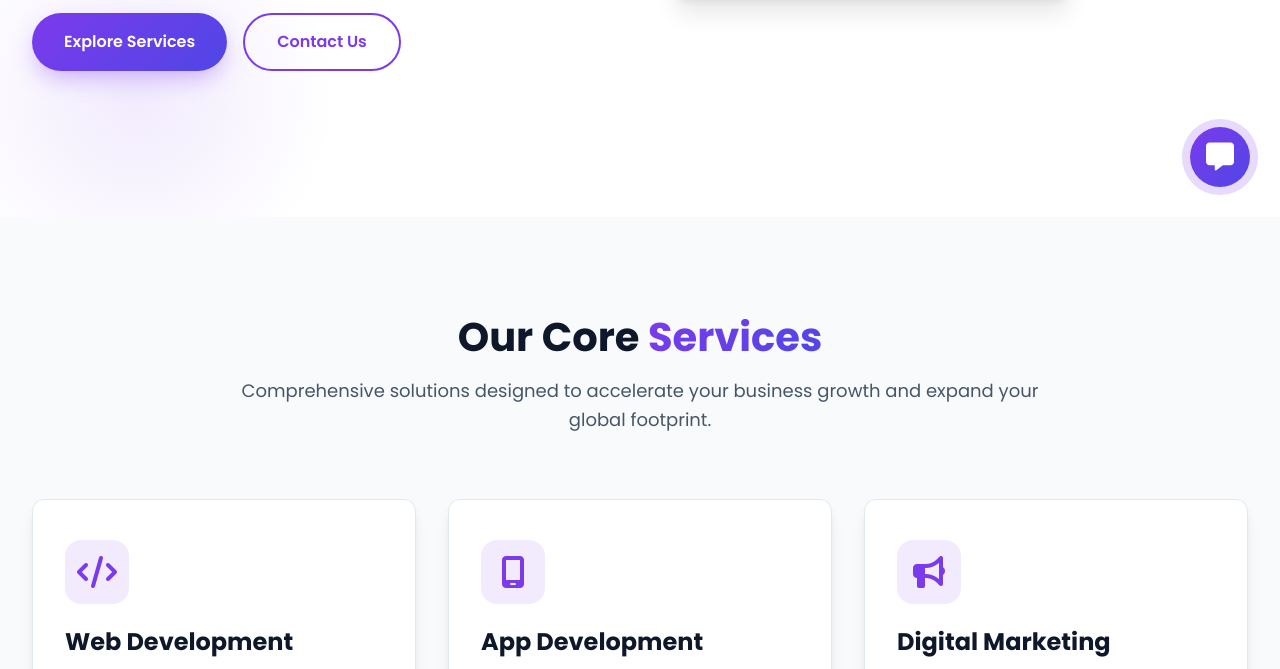
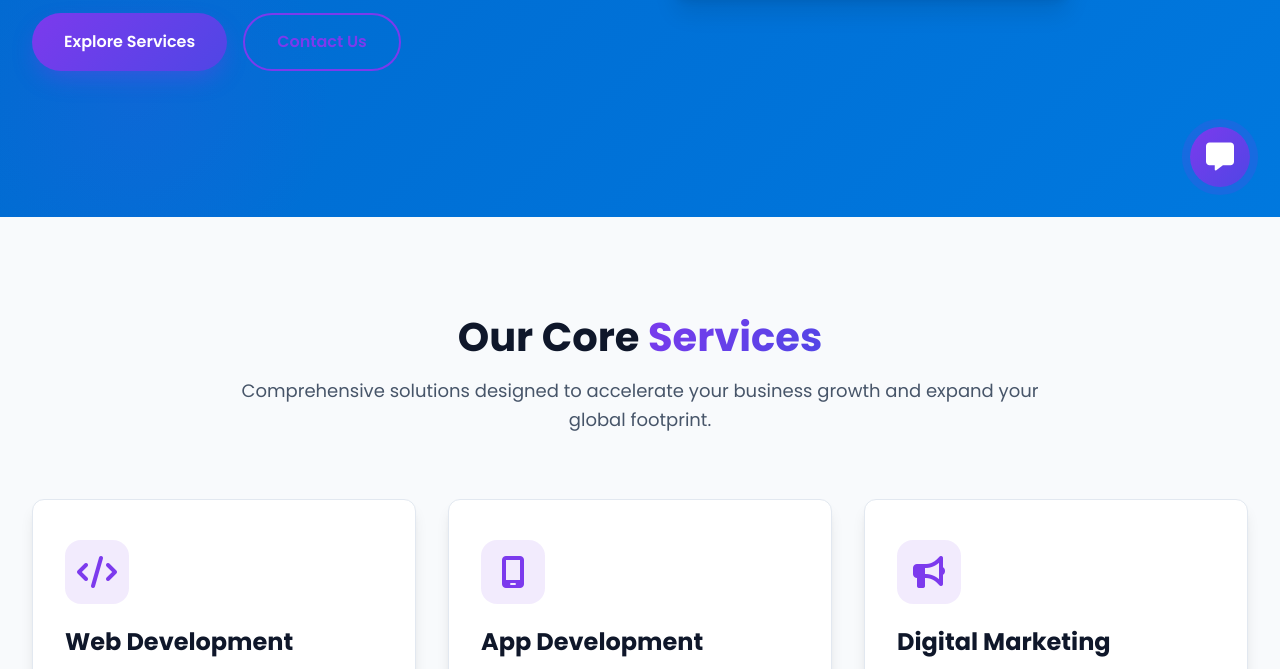
Before and after one commit to kumbhamsravan030/spotrize, a website: page index.html in a window 1280 px wide. Shown: the part 583-1252 px from the top of the page. Drawn offline with Linux system fonts and the light colour scheme.

Commit message:
updated website content

```diff
--- a/styles.css
+++ b/styles.css
@@ -33,7 +33,7 @@ html {
 
 body {
   font-family: 'Poppins', sans-serif;
-  background-color: var(--bg-color);
+  background: linear-gradient(135deg, #0066cc 0%, #0099ff 100%);
   color: var(--text-main);
   line-height: 1.6;
   overflow-x: hidden;
```
